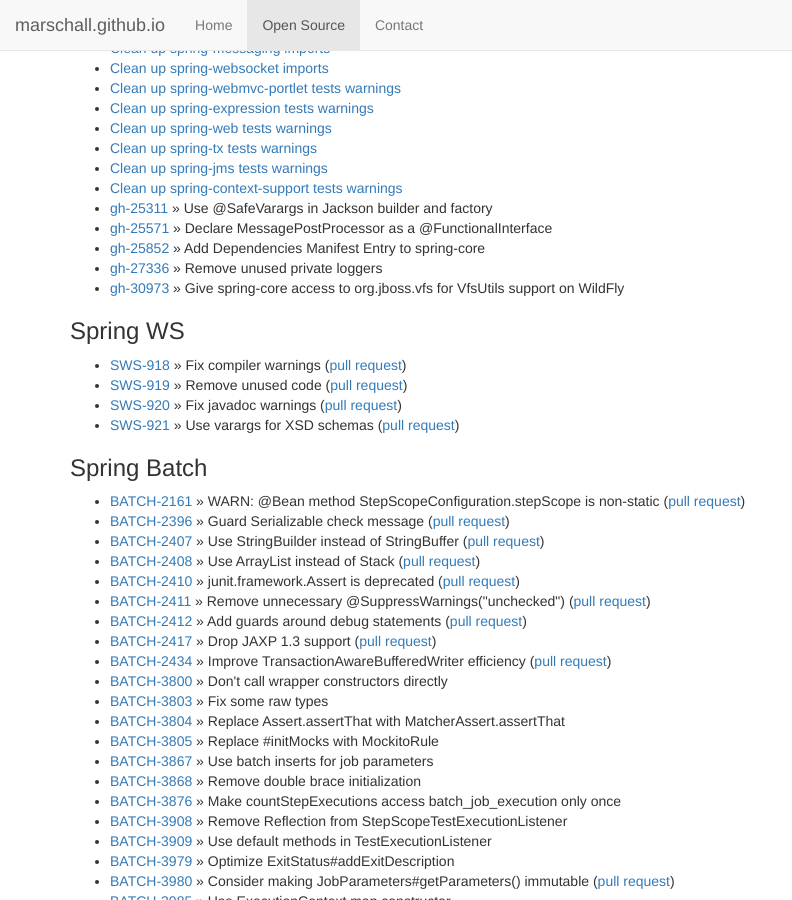
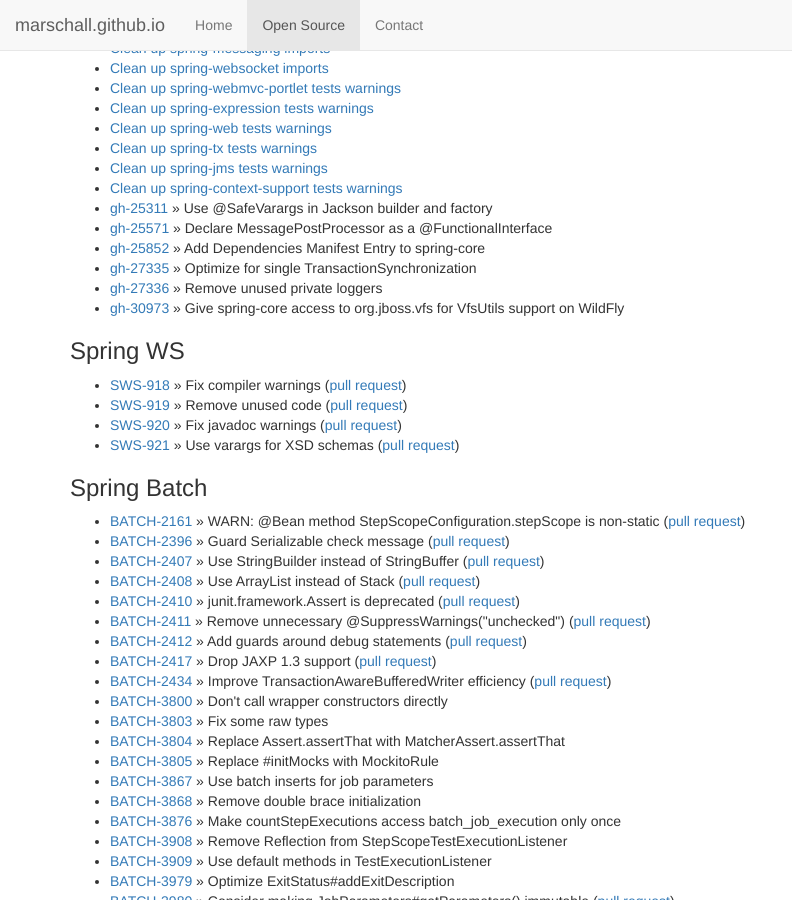
Before and after one commit to marschall/marschall.github.com, a Jekyll site: the page built from open-source.html, in a window 1280 px wide and 900 px high, scrolled down 1920 px. Shown: the whole window, without its empty margins (0-792 px from the left). Built offline with Jekyll 4.4.1, drawn with Linux system fonts in a browser that asks for light colours.

Commit message:
Add SPR-27335

```diff
--- a/open-source.html
+++ b/open-source.html
@@ -131,6 +131,7 @@
   <li><a href="https://github.com/spring-projects/spring-framework/pull/25311">gh-25311</a> &raquo; Use @SafeVarargs in Jackson builder and factory</li>
   <li><a href="https://github.com/spring-projects/spring-framework/pull/25571">gh-25571</a> &raquo; Declare MessagePostProcessor as a @FunctionalInterface</li>
   <li><a href="https://github.com/spring-projects/spring-framework/pull/25852">gh-25852</a> &raquo; Add Dependencies Manifest Entry to spring-core</li>
+  <li><a href="https://github.com/spring-projects/spring-framework/pull/27335">gh-27335</a> &raquo; Optimize for single TransactionSynchronization</li>
   <li><a href="https://github.com/spring-projects/spring-framework/pull/27336">gh-27336</a> &raquo; Remove unused private loggers</li>
   <li><a href="https://github.com/spring-projects/spring-framework/pull/30973">gh-30973</a> &raquo; Give spring-core access to org.jboss.vfs for VfsUtils support on WildFly</li>
 </ul>
```
